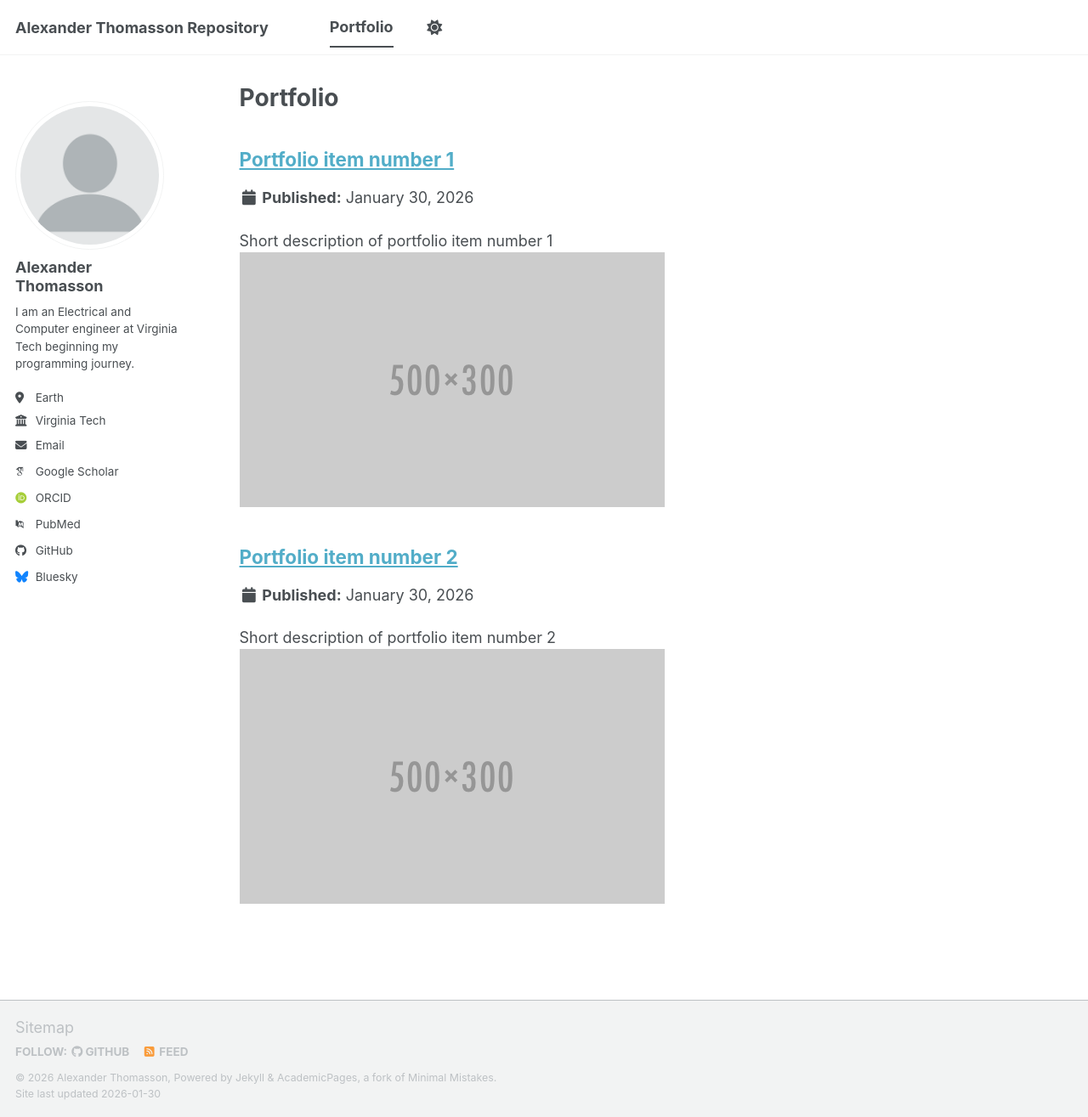
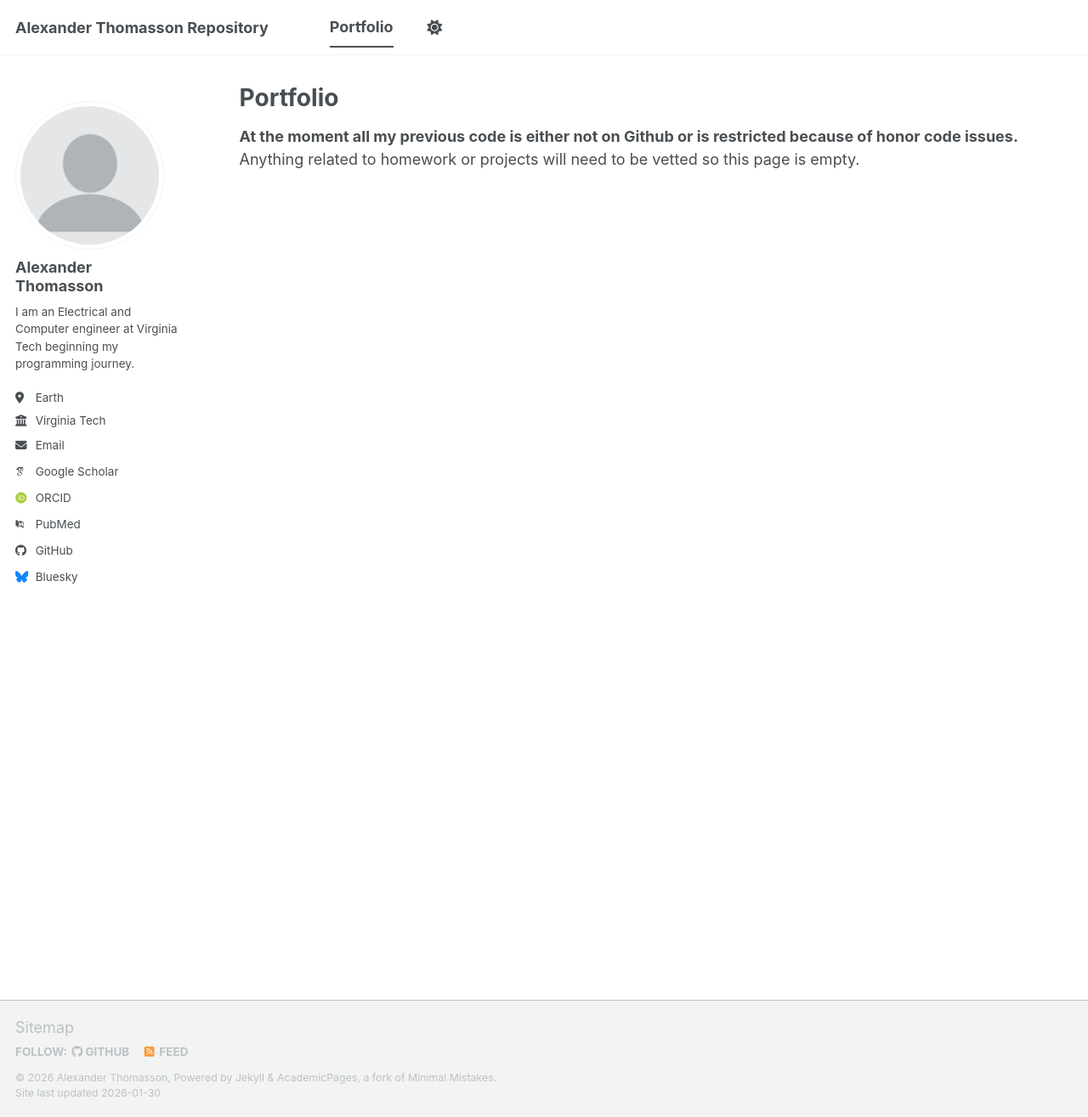
Before and after one commit to AlexanderThomasson/AlexanderThomasson.github.io, a Jekyll site: the page built from _pages/portfolio.html, in a window 1280 px wide and 1315 px high. Shown: the whole window at 85% size. Built offline with Jekyll 4.4.1, drawn with Linux system fonts in a browser that asks for light colours; some web fonts are replaced; a script bundle is joined from its source files by our own code; library files that are not in the unit come from our copies.

Commit message:
Update portfolio.html
removed templates
added explanation text

```diff
--- a/_pages/portfolio.html
+++ b/_pages/portfolio.html
@@ -5,9 +5,12 @@ permalink: /portfolio/
 author_profile: true
 ---
 
-{% include base_path %}
+<!-- .html requires different formatting for comments and text -->
+<p><strong> At the moment all my previous code is either not on Github or is restricted because of honor code issues.</strong> Anything related to homework or projects will need to be vetted so this page is empty.</p>
+
+<!--{% include base_path %}
 
 
 {% for post in site.portfolio %}
   {% include archive-single.html %}
-{% endfor %}
+{% endfor %}-->
```
